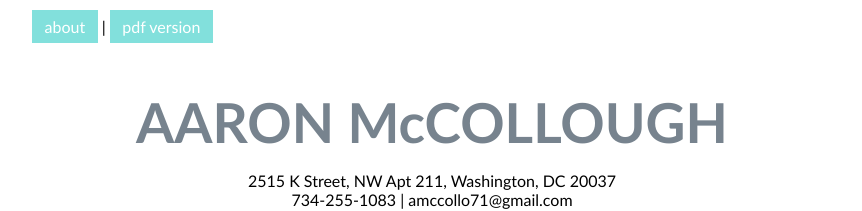
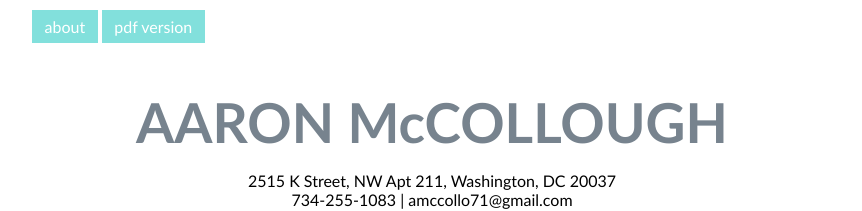
Before and after one commit to amccollo/amccollo.github.io, a Jekyll site: the page built from cv.md, in a window 1280 px wide and 900 px high. Shown: the top 211 px of the window, without its empty margins (208-1070 px from the left). Built offline with Jekyll 4.4.1, drawn with Linux system fonts in a browser that asks for light colours; nearby versions of some CDN libraries.

Commit message:
Update cv.md

```diff
--- a/cv.md
+++ b/cv.md
@@ -6,7 +6,7 @@ permalink: /cv/
 
 ---
 
-<a href="http://aaronmccollough.com">about</a> \| <a href="#">pdf version</a>
+<a href="http://aaronmccollough.com">about</a>  <a href="#">pdf version</a>
 
 # AARON McCOLLOUGH
 
```
